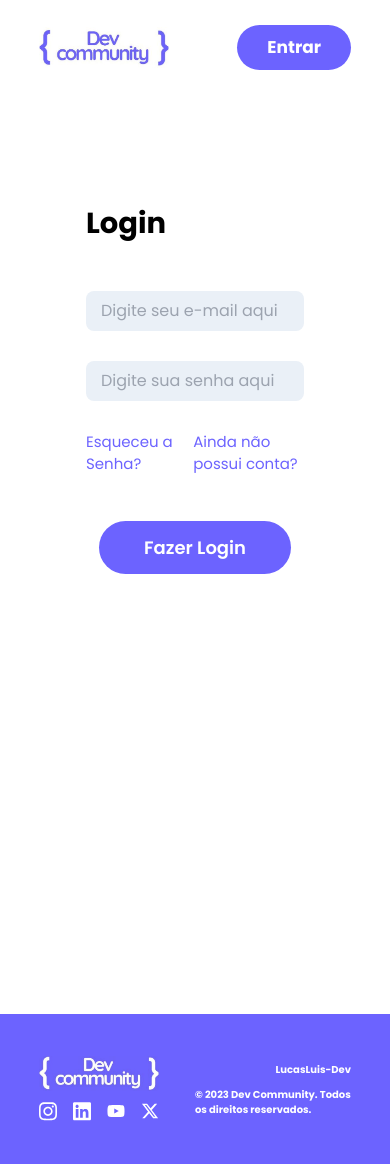
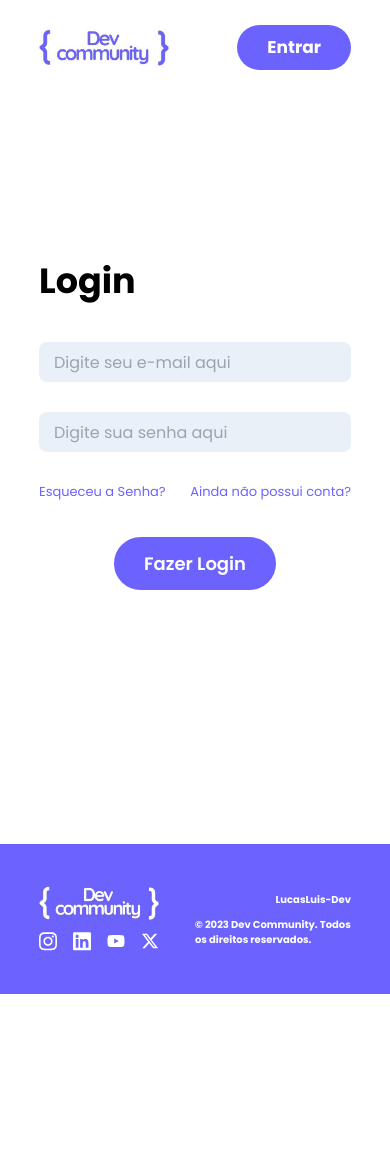
Before and after one commit to LucasLuis-Dev/Dev-Community, a Flask app: page /home/login in a window 390 px wide. After the commit the page ends 994 px from the top, so only its background shows below. Run offline with Flask 3, Linux system fonts and the light colour scheme; some libraries are stand-ins or nearby versions.

Commit message:
add mobile responsive login.html

```diff
--- a/comunidade_dev/templates/login.html
+++ b/comunidade_dev/templates/login.html
@@ -2,15 +2,15 @@
 
 {% block body %}
 
-<main class="pl-[10%] pr-[10%]">
-    <section class="flex flex-row   w-full h-screen justify-between items-center
-    max-[400px]:px-[15px] max-[400px]:flex-col max-[400px]:gap-[0px] max-[400px]:mt-[170px]">
+<main class="px-[10%]">
+    <section class="flex flex-row  w-full h-screen justify-between items-center
+    max-[480px]:items-center max-[480px]:flex-col max-[480px]:gap-[0px] max-[480px]:justify-center">
 
         <form  method="POST" action="" class="flex flex-col w-[45%] gap-[45px] p-[4rem] rounded-lg
-        max-[400px]:w-full max-[400px]:p-[2rem]">
+        max-[480px]:w-full max-[480px]:p-[0rem] max-[480px]:gap-[35px]">
 
             {{ formLogin.csrf_token }}
-            <legend  class="text-[40px] font-bold max-[400px]:text-[29px] ">Login</legend>
+            <legend  class="text-[40px] font-bold max-[480px]:text-[35px] ">Login</legend>
 
             <fieldset class="flex flex-col gap-[30px]">
                 <div class="flex flex-col gap-[10px]">
@@ -24,7 +24,7 @@
                             {% endfor %}
                         </div>
                     {% else %}
-                        {{ formLogin.email(class='px-[15px] h-[40px] w-full border-none bg-[#EAF0F7] rounded-lg max-[400px]:w-full ', placeholder='Digite seu e-mail aqui') }}
+                        {{ formLogin.email(class='px-[15px] h-[40px] w-full border-none bg-[#EAF0F7] rounded-lg max-[480px]:w-full ', placeholder='Digite seu e-mail aqui') }}
                     {% endif %}
 
 
@@ -39,24 +39,24 @@
                             {% endfor %}
                         </div>
                     {% else %}
-                        {{ formLogin.senha(class='px-[15px] h-[40px] w-full border-none bg-[#EAF0F7] rounded-lg max-[400px]:w-full', placeholder='Digite sua senha aqui') }}
+                        {{ formLogin.senha(class='px-[15px] h-[40px] w-full border-none bg-[#EAF0F7] rounded-lg max-[480px]:w-full', placeholder='Digite sua senha aqui') }}
                     {% endif %}
                 </div>
 
 
                 <div class="flex flex-row gap-[20px] text-[#6C63FF] justify-between
                 max-[400px]:w-full">
-                    <a class="hover:text-[#4941FF] max-[400px]:text-[15px]" href="{{ url_for('recuperarSenha') }}">Esqueceu a Senha?</a>
-                    <a class="hover:text-[#4941FF] max-[400px]:text-[15px]" href="{{ url_for('criarConta') }}">Ainda não possui conta?</a>
+                    <a class="hover:text-[#4941FF] max-[480px]:text-[13px]" href="{{ url_for('recuperarSenha') }}">Esqueceu a Senha?</a>
+                    <a class="hover:text-[#4941FF] max-[480px]:text-[13px]" href="{{ url_for('criarConta') }}">Ainda não possui conta?</a>
                 </div>
 
             </fieldset>
             <div class="flex items-center justify-center">
-                {{ formLogin.botaoSubmitLogin(class='bg-[#6C63FF] font-semibold hover:bg-[#4941FF] duration-150 cursor-pointer rounded-full px-[45px]  py-[13px]   text-white text-center text-[18px]') }}
+                {{ formLogin.botaoSubmitLogin(class='bg-[#6C63FF] font-semibold hover:bg-[#4941FF] duration-150 cursor-pointer rounded-full px-[45px]  py-[13px]   text-white text-center text-[18px] max-[480px]:p-[13px] max-[480px]:px-[30px]') }}
             </div>
 
         </form>
-        <div  class="w-[50%]  max-[400px]:invisible text-center" >
+        <div  class="w-[50%]  max-[480px]:hidden text-center" >
             <img  class="w-[100%] max-[400px]:invisible" src="../static/Computer login-rafiki.svg" alt="">
         </div>
     </section>
```
